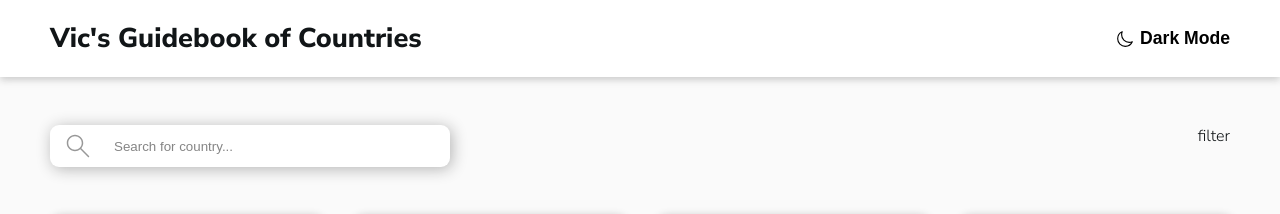
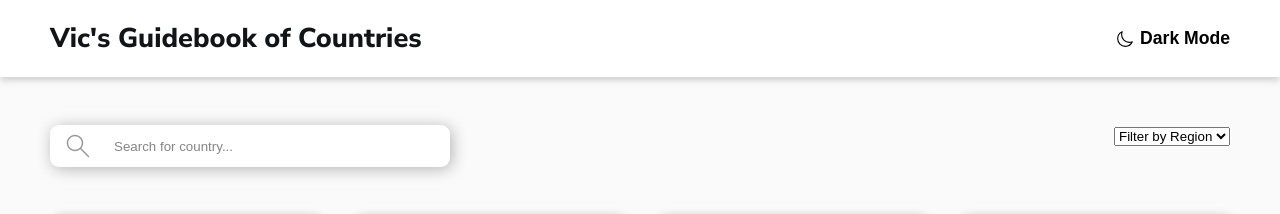
Before and after one commit to vic-samoylik-999/countires-guidebook, a React (Vite) app: page / in a window 1280 px wide. Shown: the top 214 px of the page. Built offline with nearby package versions, Linux system fonts and the light colour scheme.

Commit message:
feat: add basic layout to Filter Component

```diff
--- a/src/components/Filter.jsx
+++ b/src/components/Filter.jsx
@@ -1,11 +1,27 @@
-import React from 'react'
+import React from 'react';
 
 function Filter() {
+  const [countriesFilter, setCountriesFilter] = React.useState('');
+  console.log(countriesFilter);
   return (
-    <div>
-      filter
-    </div>
-  )
+    <section className="filter">
+      <select
+        value={countriesFilter}
+        onChange={(event) => setCountriesFilter(event.target.value)}
+        name="countries-filter"
+      >
+        <option value="" disabled selected>
+          Filter by Region
+        </option>
+        <option value="all">All</option>
+        <option value="africa">Africa</option>
+        <option value="america">America</option>
+        <option value="asia">Asia</option>
+        <option value="europe">Europe</option>
+        <option value="oceania">Oceania</option>
+      </select>
+    </section>
+  );
 }
 
-export default Filter
+export default Filter;
```
